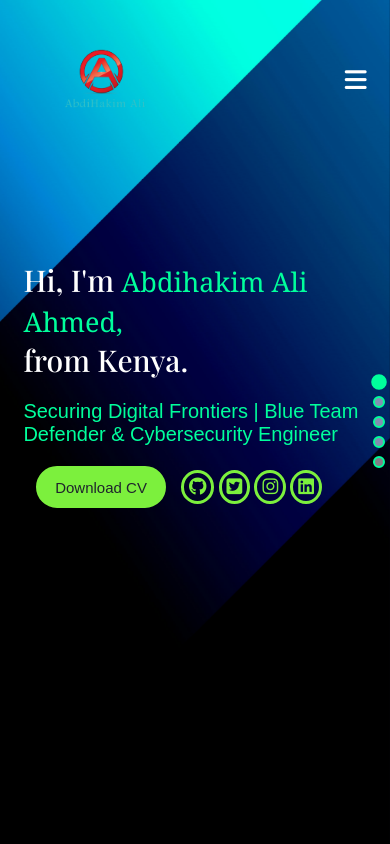
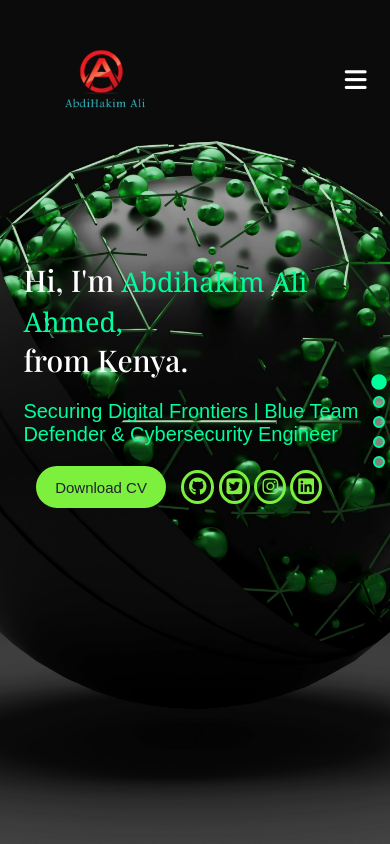
Before and after one commit to Abdihakim-Ali/Abdihakim-Ali, a plain HTML site: page index.html in a window 390 px wide. Shown: the top 844 px of the page. Drawn offline with nearby package versions, Linux system fonts and the light colour scheme; a web font is replaced by a local one.

Commit message:
update the backgroud animations

```diff
--- a/index.html
+++ b/index.html
@@ -33,10 +33,10 @@
             </ul>
             <i class="fas fa-bars" onclick="openmenu()"></i>
         </nav>
-        <div class="header-slider">
+        <!-- <div class="header-slider">
                 <img src="images/daniel.jpg" class="slide active">
                 <img src="images/background.jpg" class="slide">
-            </div>
+        </div> -->
         <div class="header-text">
             <h1>Hi, I'm <span>Abdihakim Ali Ahmed,</span><br>from Kenya.</h1>
             <p class="hero-subtext">
@@ -428,13 +428,6 @@
             sidemeu.style.right = "-200px";
         }
     </script>
-      <script>
-        var loader = document.getElementById("preloader");
-
-        window.addEventListener("load", function(){
-            loader.style.display = "none";
-        })
-      </script>
     <script>
         function opentab(tabName) {
     var i, tabcontents, tablinks;
--- a/style.css
+++ b/style.css
@@ -27,7 +27,7 @@ html{
 #header{
     width: 100%;
     height: 100vh;
-    /* background-image: url(images/daniel.jpg); */
+    background-image: url(images/daniel.jpg);
     background-size: cover;
     background-position: center;
 }
@@ -133,7 +133,7 @@ nav ul li a:hover::after{
 }
 
 /* Header Slider */
-.header-slider {
+/* .header-slider {
     position: absolute;
     top: 0;
     left: 0;
@@ -141,7 +141,7 @@ nav ul li a:hover::after{
     height: 100%;
     overflow: hidden;
     z-index: 0; /* behind everything */
-}
+
 
 .header-slider .slide {
     position: absolute;
@@ -153,17 +153,17 @@ nav ul li a:hover::after{
 }
 
 /* Delay for second image */
-.header-slider .slide:nth-child(1) { animation-delay: 0s; }
-.header-slider .slide:nth-child(2) { animation-delay: 5s; }
+/* .header-slider .slide:nth-child(1) { animation-delay: 0s; }
+.header-slider .slide:nth-child(2) { animation-delay: 5s; } */
 
 /* Fade animation */
-@keyframes slideAnimation {
+/* @keyframes slideAnimation {
     0% { opacity: 0; }
     10% { opacity: 1; }
     45% { opacity: 1; }
     55% { opacity: 0; }
     100% { opacity: 0; }
-}
+} */ */
 
 /* Navbar and logo always on top */
 nav {
@@ -793,6 +793,10 @@ nav .fas{
 }
 
 @media only screen and (max-width: 600px){
+
+    #header {
+        background-image: url(images/shubham-dhage-_afH9fjiom0-unsplash.jpg);
+    }
     .header-text{
         margin-top: 100px;
         font-size: 15px;
```
